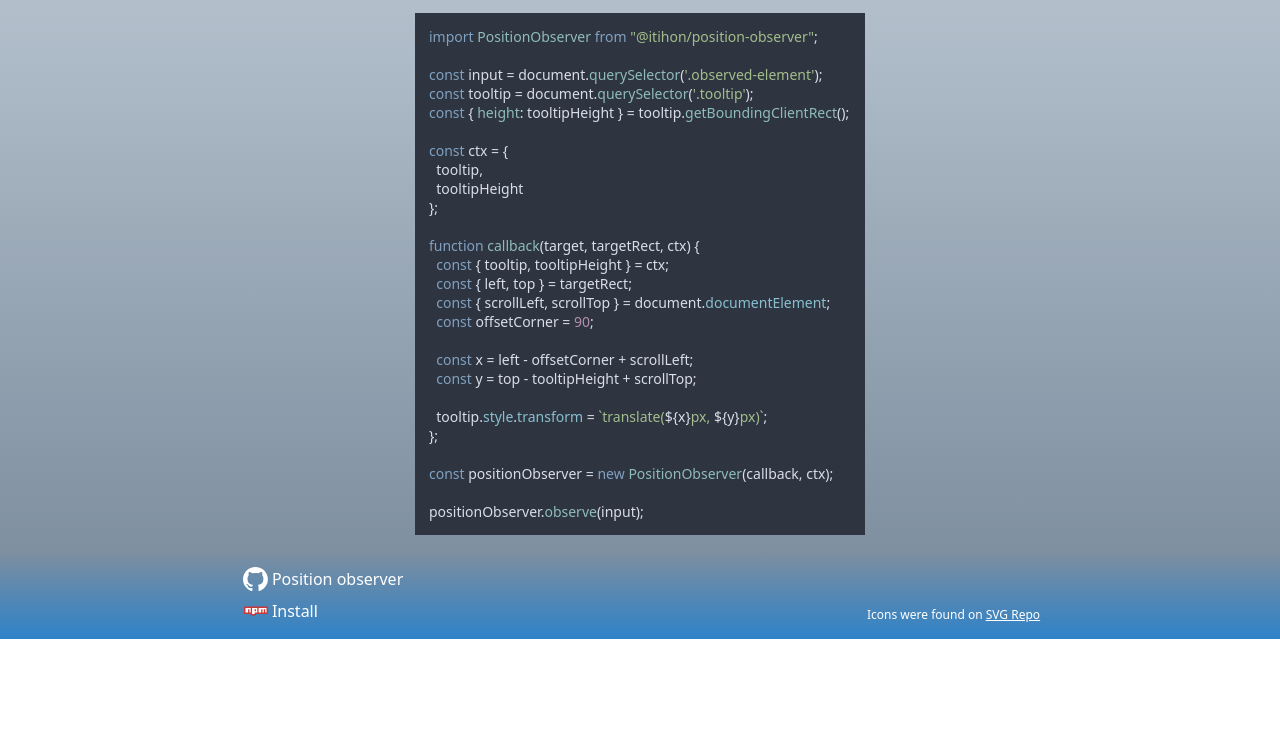
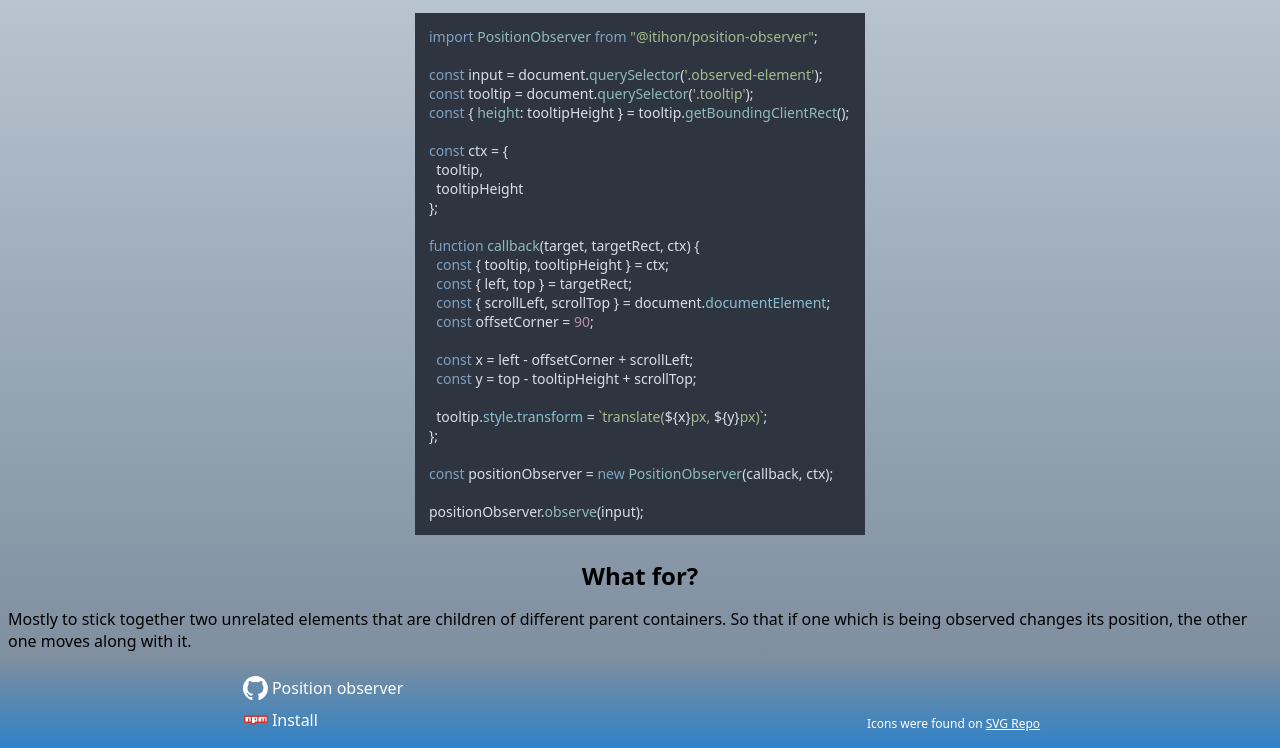
Before and after one commit to itihon/position-observer, a website: page demo/index.html in a window 1280 px wide. Shown: the part 653-1401 px from the top of the page. Before the commit the page ends 1292 px from the top, so only its background shows below. Drawn offline with nearby package versions, Linux system fonts and the light colour scheme.

Commit message:
docs: add the "what for" explanation

```diff
--- a/demo/index.html
+++ b/demo/index.html
@@ -52,6 +52,13 @@
           });
         </script>
       </div>
+
+
+      <h2>What for?</h2>
+      <div class="description">
+        Mostly to stick together two unrelated elements that are children of different parent containers.
+        So that if one which is being observed changes its position, the other one moves along with it.
+      </div>
     </section>
 
     <footer class="footer">
```
